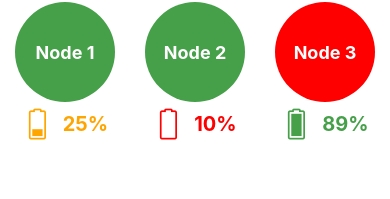
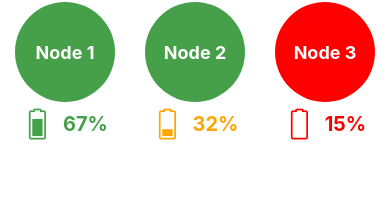
Before and after one commit to what-a-leak/wal-app, a React Native app: screen /DashboardScreen in a window 390 px wide. Shown: the part 92-291 px from the top of the page. Built offline with nearby package versions, Linux system fonts and the light colour scheme.

Commit message:
Add other data json

```diff
--- a/Config/data.json
+++ b/Config/data.json
@@ -1,54 +1,26 @@
-{
-    "nodes": [
-        {
-            "id": 1,
-            "vibration_level": 0.15,
-            "sound_level": 3,
-            "batterylevel": 25,
-            "water_usage": {
-                "total": 1500,
-                "per_day": 50,
-                "per_week": 350,
-                "per_month": 1500
-            },
-            "leak_detected": false
-        },
-        {
-            "id": 2,
-            "vibration_level": 0.25,
-            "sound_level": 2,
-            "batterylevel": 10,
-            "water_usage": {
-                "total": 1200,
-                "per_day": 40,
-                "per_week": 280,
-                "per_month": 1200
-            },
-            "leak_detected": false
-        },
-        {
-            "id": 3,
-            "vibration_level": 2.35,
-            "sound_level": 11,
-            "batterylevel": 89,
-            "water_usage": {
-                "total": 1800,
-                "per_day": 102,
-                "per_week": 420,
-                "per_month": 1800
-            },
-            "leak_detected": true
-        }
-    ],
-    "mean_values": {
-        "vibration_level": 0.25,
-        "sound_level": 20.01,
-        "batterylevel": 41,
-        "water_usage": {
-            "total": 1500,
-            "per_day": 50,
-            "per_week": 350,
-            "per_month": 1500
-        }
+[
+    {
+        "NodeID": 1,
+        "MesureCapteur": "23.5",
+        "Status": 1,
+        "TimeStamp": "2025-01-08 14:30:00",
+        "Batterie": "67",
+        "Temperature": null
+    },
+    {
+        "NodeID": 2,
+        "MesureCapteur": "23.5",
+        "Status": 1,
+        "TimeStamp": "2025-01-08 14:30:00",
+        "Batterie": "32",
+        "Temperature": null
+    },
+    {
+        "NodeID": 3,
+        "MesureCapteur": "23.5",
+        "Status": 1,
+        "TimeStamp": "2025-01-08 14:30:00",
+        "Batterie": "15",
+        "Temperature": null
     }
-    }
+]
--- /dev/null
+++ b/Config/data_init.json
@@ -0,0 +1,54 @@
+{
+    "nodes": [
+        {
+            "id": 1,
+            "vibration_level": 0.15,
+            "sound_level": 3,
+            "batterylevel": 25,
+            "water_usage": {
+                "total": 1500,
+                "per_day": 50,
+                "per_week": 350,
+                "per_month": 1500
+            },
+            "leak_detected": false
+        },
+        {
+            "id": 2,
+            "vibration_level": 0.25,
+            "sound_level": 2,
+            "batterylevel": 10,
+            "water_usage": {
+                "total": 1200,
+                "per_day": 40,
+                "per_week": 280,
+                "per_month": 1200
+            },
+            "leak_detected": false
+        },
+        {
+            "id": 3,
+            "vibration_level": 2.35,
+            "sound_level": 11,
+            "batterylevel": 89,
+            "water_usage": {
+                "total": 1800,
+                "per_day": 102,
+                "per_week": 420,
+                "per_month": 1800
+            },
+            "leak_detected": true
+        }
+    ],
+    "mean_values": {
+        "vibration_level": 0.25,
+        "sound_level": 20.01,
+        "batterylevel": 41,
+        "water_usage": {
+            "total": 1500,
+            "per_day": 50,
+            "per_week": 350,
+            "per_month": 1500
+        }
+    }
+    }
--- a/Screen/DashboardScreen.js
+++ b/Screen/DashboardScreen.js
@@ -1,7 +1,7 @@
 import React from 'react';
 import { View, Text, StyleSheet, TouchableOpacity } from 'react-native';
 import { StatisticsGraphWeek } from './StatisticsScreen';
-import data from '../Config/data.json';
+import data from '../Config/data_init.json';
 import GetBattery from './GetBattery';
 
 export default function DashboardScreen({ navigation }) {
--- a/Screen/GetBattery.js
+++ b/Screen/GetBattery.js
@@ -4,7 +4,8 @@ import Icon from 'react-native-vector-icons/FontAwesome';
 import data from '../Config/data.json';
 
 export default function GetBattery({ nodeNumber }) {
-    const batteryLevel = data.nodes[nodeNumber].batterylevel;
+    const node = data.find(node => node.NodeID === nodeNumber + 1);
+    const batteryLevel = node ? node.Batterie : null;
     let batteryIcon = 'battery-full';
     let batteryColor = '#45a049';
 
--- a/Screen/HistoricScreen.js
+++ b/Screen/HistoricScreen.js
@@ -1,6 +1,6 @@
 import React from 'react';
 import { View, Text, StyleSheet, TouchableOpacity } from 'react-native';
-import data from '../Config/data.json';
+import data from '../Config/data_init.json';
 
 // Component for Node History Screen
 export default function NodeHistoryScreen({ navigation }) {
--- a/Screen/NodeInfo.js
+++ b/Screen/NodeInfo.js
@@ -1,6 +1,6 @@
 import React from 'react';
 import { View, Text, StyleSheet } from 'react-native';
-import data from '../Config/data.json';
+import data from '../Config/data_init.json';
 
 
 const NodeInfo = ({ route }) => {
```
